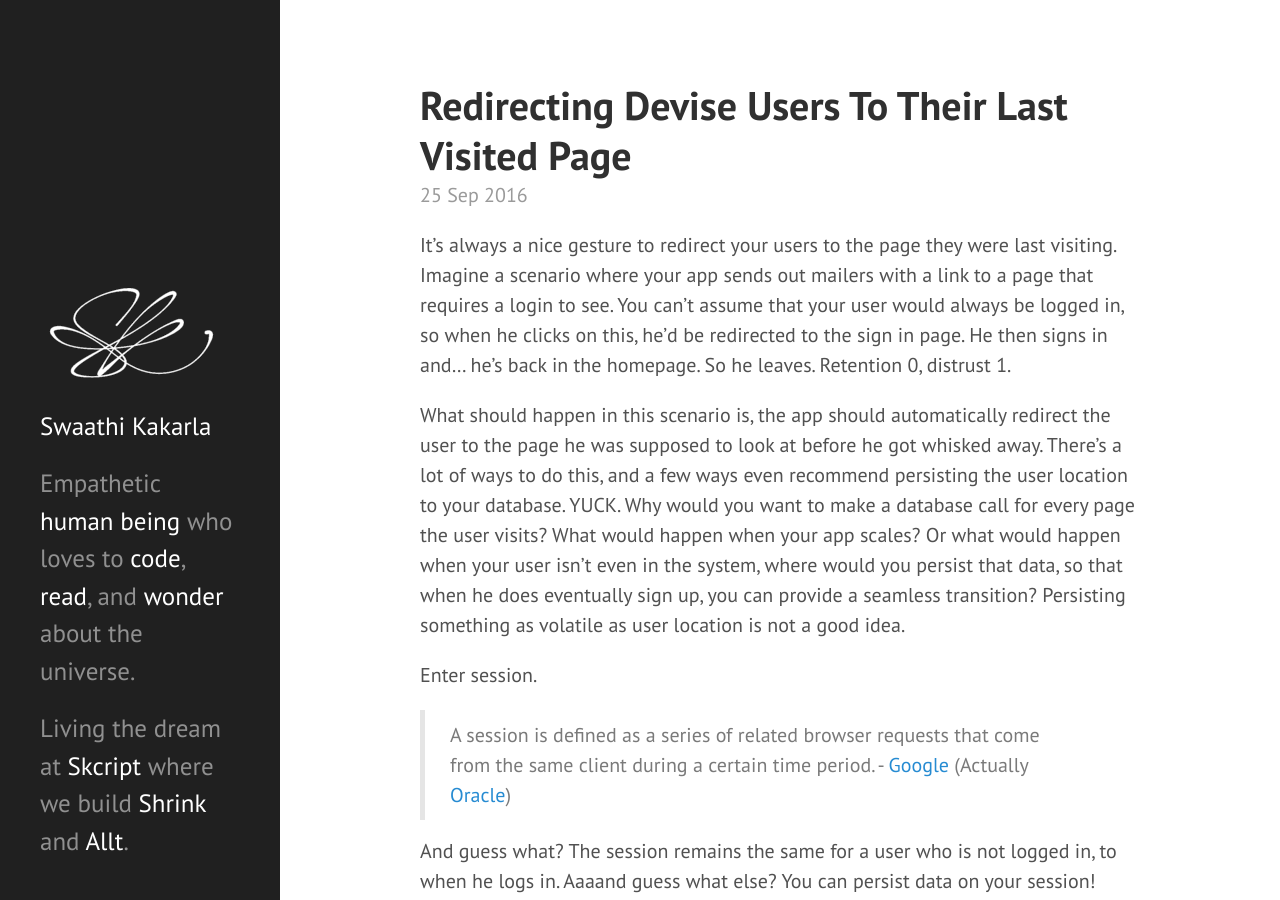
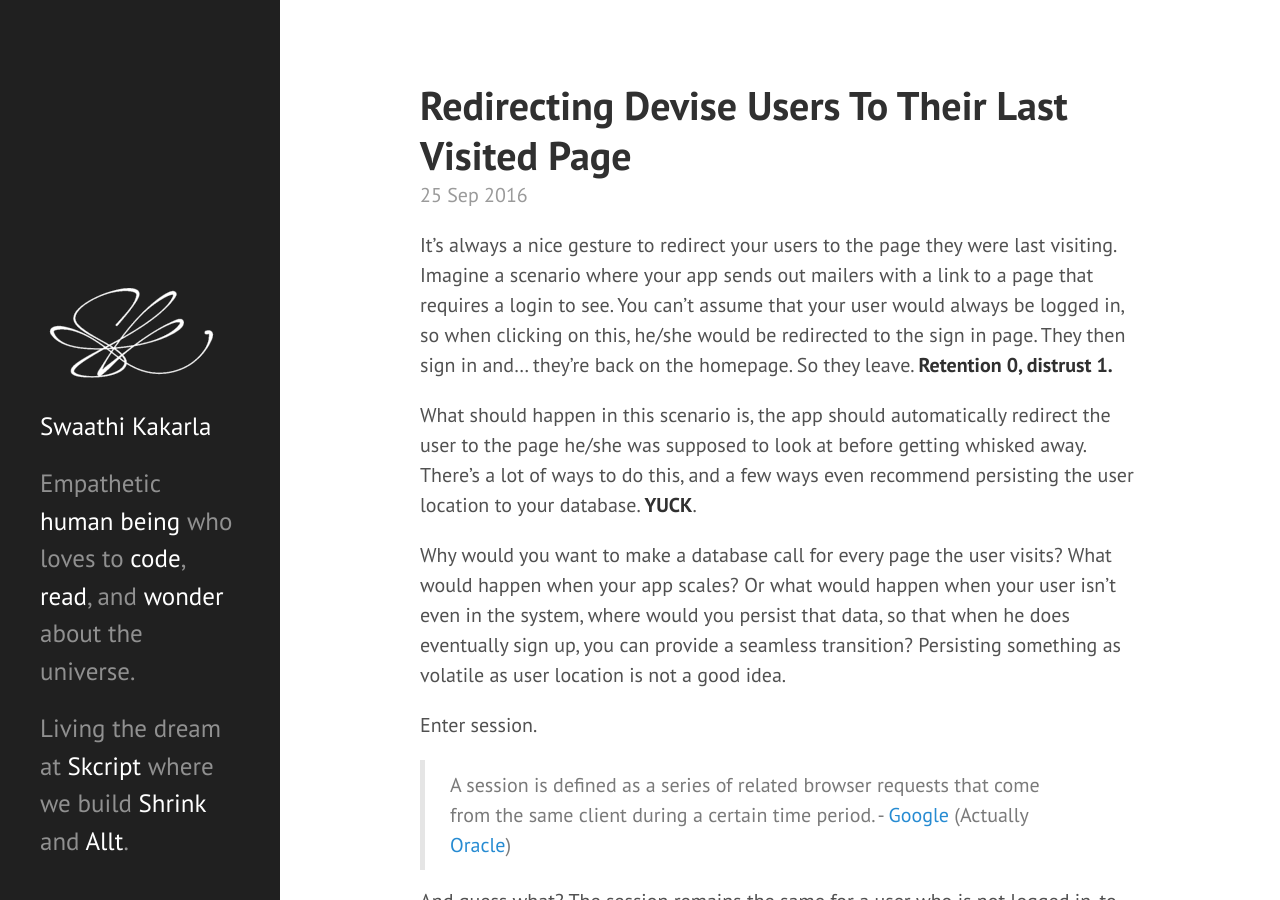
Before and after one commit to swaathi/swaathi.github.io, a Jekyll site: the page built from _posts/2016-09-25-redirecting-devise-users-to-their-last-visited-page.md, in a window 1280 px wide and 900 px high. Built offline with Jekyll 4.4.1, drawn with Linux system fonts in a browser that asks for light colours.

Commit message:
New Post 🎉

```diff
--- a/_posts/2016-09-25-redirecting-devise-users-to-their-last-visited-page.md
+++ b/_posts/2016-09-25-redirecting-devise-users-to-their-last-visited-page.md
@@ -5,11 +5,13 @@ date: 2016-09-25 08:30:00 +5:30 GMT
 share: y
 ---
 
-It's always a nice gesture to redirect your users to the page they were last visiting. Imagine a scenario where your app sends out mailers with a link to a page that requires a login to see. You can't assume that your user would always be logged in, so when he clicks on this, he'd be redirected to the sign in page. He then signs in and... he's back in the homepage. So he leaves. Retention 0, distrust 1.
+It's always a nice gesture to redirect your users to the page they were last visiting. Imagine a scenario where your app sends out mailers with a link to a page that requires a login to see. You can't assume that your user would always be logged in, so when clicking on this, he/she would be redirected to the sign in page. They then sign in and... they're back on the homepage. So they leave. **Retention 0, distrust 1.**
 
 <!--break-->
 
-What should happen in this scenario is, the app should automatically redirect the user to the page he was supposed to look at before he got whisked away. There's a lot of ways to do this, and a few ways even recommend persisting the user location to your database. YUCK. Why would you want to make a database call for every page the user visits? What would happen when your app scales? Or what would happen when your user isn't even in the system, where would you persist that data, so that when he does eventually sign up, you can provide a seamless transition? Persisting something as volatile as user location is not a good idea.
+What should happen in this scenario is, the app should automatically redirect the user to the page he/she was supposed to look at before getting whisked away. There's a lot of ways to do this, and a few ways even recommend persisting the user location to your database. **YUCK**.
+
+Why would you want to make a database call for every page the user visits? What would happen when your app scales? Or what would happen when your user isn't even in the system, where would you persist that data, so that when he does eventually sign up, you can provide a seamless transition? Persisting something as volatile as user location is not a good idea.
 
 Enter session.
 
```
